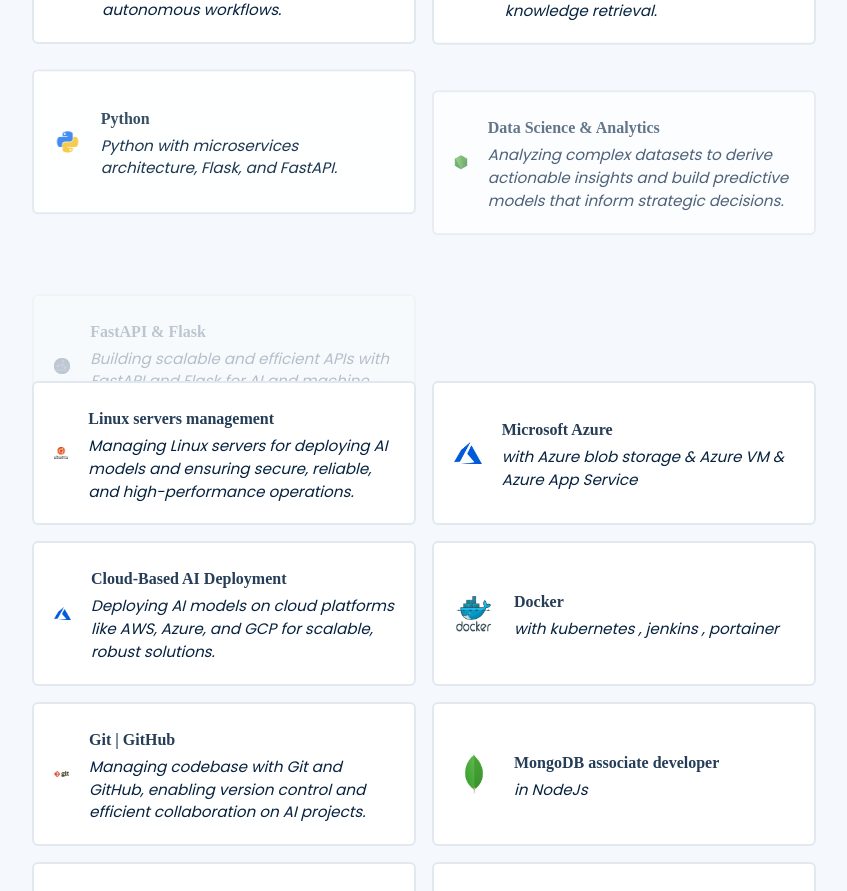
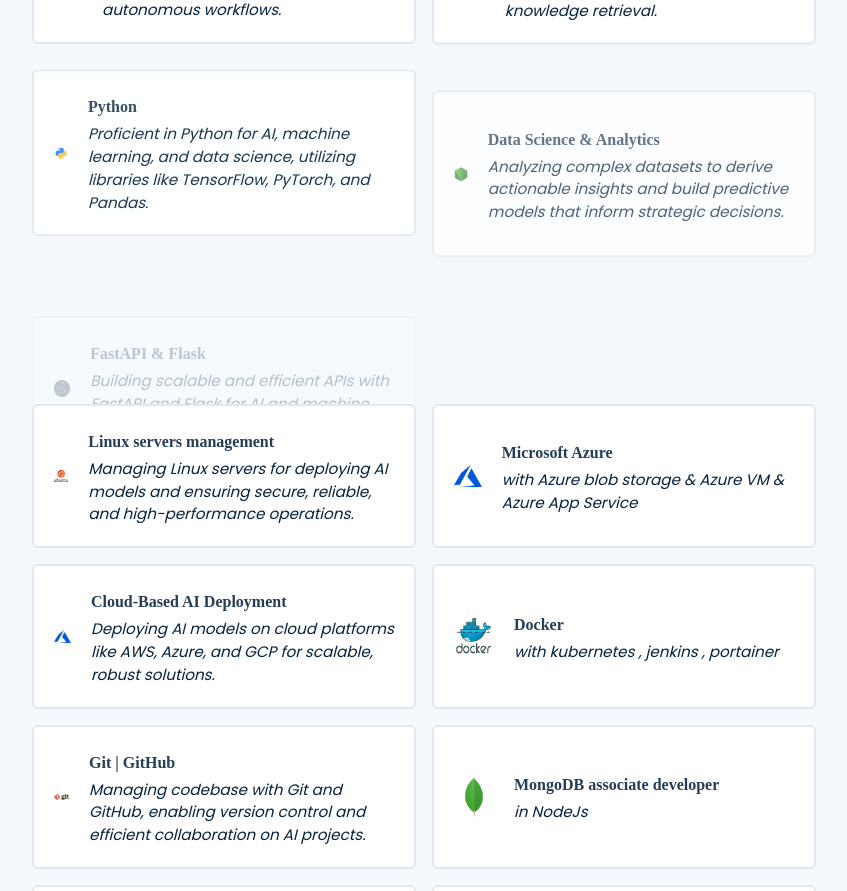
Before and after one commit to sial-sanwal/SanwalKhan-AI-Portfolio, a React (Vite) app: page / in a window 1280 px wide. Shown: the part 1764-2655 px from the top of the page, without its empty margins (216-1063 px from the left). Built offline with nearby package versions, Linux system fonts and the light colour scheme; a web font is replaced by a local one.

Commit message:
adding python paragraph

```diff
--- a/src/Content.js
+++ b/src/Content.js
@@ -150,7 +150,7 @@
             }, {
                 name: "Retrieval-Augmented Generation (RAG)", para: "Enhancing LLMs with external knowledge retrieval.", logo: typescript,
             }, {
-                name: "Python", para: "Python with microservices architecture, Flask, and FastAPI.", logo: python,
+                name: "Python", para: "Proficient in Python for AI, machine learning, and data science, utilizing libraries like TensorFlow, PyTorch, and Pandas.", logo: python,
             }, {
                 name: "Data Science & Analytics", para: "Analyzing complex datasets to derive actionable insights and build predictive models that inform strategic decisions.", logo: nodejs,
             }, {
```
